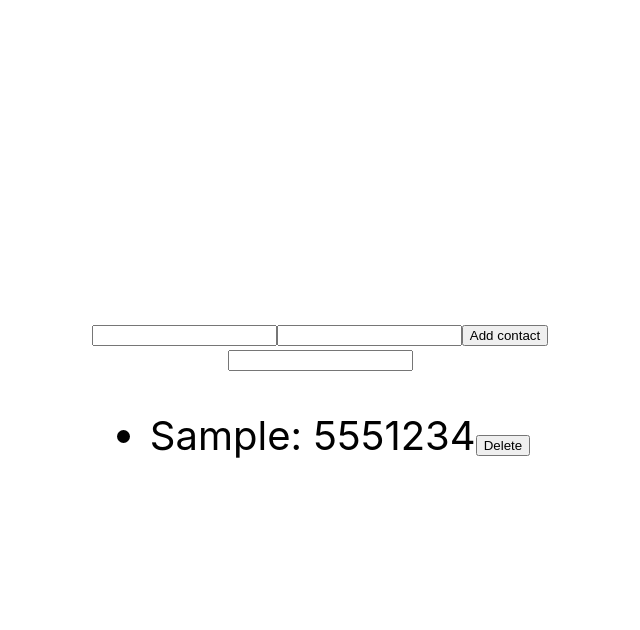
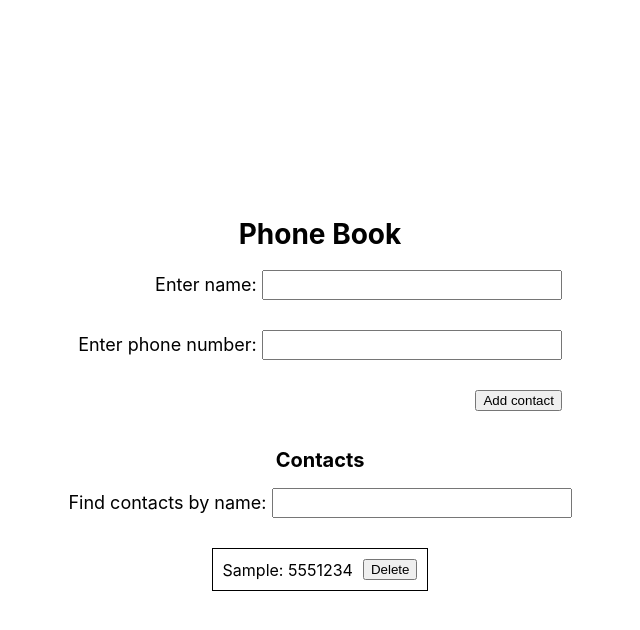
Before and after one commit to Saref111/goit-react-woolf-hw-02-phonebook, a React (Create React App) app: page / in a window 1280 px wide. Both pictures are taken after typing "Sample", "5551234" into the empty fields and a click on the button "Add contact". Shown: the top 630 px of the page, without its empty margins (320-960 px from the left). Built offline with nearby package versions, Linux system fonts and the light colour scheme.

Commit message:
added styles

```diff
--- a/src/components/App.jsx
+++ b/src/components/App.jsx
@@ -64,13 +64,16 @@ class App extends Component {
           color: '#010101',
         }}
       >
+        <h1>Phone Book</h1>
         <PhoneBook onSubmit={this.addContact} />
-        <Filter setFilter={this.setFilter} filterValue={this.state.filter} />
+        <h2>Contacts</h2>
         <Contacts
           contacts={this.state.phones}
           filterValue={this.state.filter}
           deleteContact={this.deleteContact}
-        />
+        >
+          <Filter setFilter={this.setFilter} filterValue={this.state.filter} />
+        </Contacts>
       </div>
     );
   }
--- a/src/components/Contacts/Contacts.jsx
+++ b/src/components/Contacts/Contacts.jsx
@@ -1,4 +1,6 @@
 import React, { Component } from 'react';
+
+import css from './Contacts.module.scss';
 
 class Contacts extends Component {
   filterValues = (contact) => {
@@ -10,14 +12,24 @@ class Contacts extends Component {
 
   render() {
     return (
-      <ul>
-        {this.props.contacts.filter(this.filterValues).map((contact) => (
-          <li key={contact.id}>
-            <span>{contact.name}: {contact.phone}</span>
-            <button type='button' onClick={() => this.props.deleteContact(contact.id)}>Delete</button>
-          </li>
-        ))}
-      </ul>
+      <>
+        {this.props.children}
+        <ul className={css.list}>
+          {this.props.contacts.filter(this.filterValues).map((contact) => (
+            <li key={contact.id} className={css.item}>
+              <span className={css.name}>
+                {contact.name}: {contact.phone}
+              </span>
+              <button
+                type="button"
+                onClick={() => this.props.deleteContact(contact.id)}
+              >
+                Delete
+              </button>
+            </li>
+          ))}
+        </ul>
+      </>
     );
   }
 }
--- /dev/null
+++ b/src/components/Contacts/Contacts.module.scss
@@ -0,0 +1,19 @@
+.list {
+  padding: 0;
+  list-style: none;
+  margin: 0;
+}
+
+.item {
+  display: flex;
+  justify-content: space-between;
+  align-items: center;
+  margin-bottom: 10px;
+  padding: 10px;
+  border: 1px solid #000;
+  font-size: 16px;
+}
+
+.name {
+  margin-right: 10px;
+}
--- a/src/components/Filter/Filter.jsx
+++ b/src/components/Filter/Filter.jsx
@@ -1,4 +1,6 @@
 import React, { Component } from 'react';
+
+import css from './Filter.module.scss';
 
 class Filter extends Component {
   onFilterChange = (e) => {
@@ -7,11 +9,13 @@ class Filter extends Component {
 
   render() {
     return (
-      <input
-        type="text"
-        onChange={this.onFilterChange}
-        value={this.props.filterValue}
-      />
+      <label className={css.label}>Find contacts by name:{' '}
+        <input
+          type="text"
+          onChange={this.onFilterChange}
+          value={this.props.filterValue}
+        />
+      </label>
     );
   }
 }
--- /dev/null
+++ b/src/components/Filter/Filter.module.scss
@@ -0,0 +1,4 @@
+.label {
+    margin-bottom: 10px;
+    font-size: 18px;
+}
--- a/src/components/PhoneBook/PhoneBook.jsx
+++ b/src/components/PhoneBook/PhoneBook.jsx
@@ -1,4 +1,6 @@
 import React, { Component } from 'react';
+
+import css from './PhoneBook.module.scss';
 
 class PhoneBook extends Component {
   state = {
@@ -31,7 +33,8 @@ class PhoneBook extends Component {
 
   render() {
     return (
-      <form onSubmit={this.onSubmit}>
+      <form onSubmit={this.onSubmit} className={css.form}>
+        <label className={css.label}>Enter name:{' '}
           <input
             type="text"
             name="name"
@@ -41,6 +44,8 @@ class PhoneBook extends Component {
             onChange={this.onChangeName}
             value={this.state.name}
           />
+        </label>
+        <label className={css.label}>Enter phone number:{' '}
           <input
             type="tel"
             name="number"
@@ -50,6 +55,7 @@ class PhoneBook extends Component {
             onChange={this.onChangePhone}
             value={this.state.phone}
           />
+        </label>
         <button type="submit">Add contact</button>
       </form>
     );
--- /dev/null
+++ b/src/components/PhoneBook/PhoneBook.module.scss
@@ -0,0 +1,11 @@
+.form {
+    display: flex;
+    flex-direction: column;
+    align-items: flex-end;
+    margin-bottom: 20px;
+}
+
+.label {
+    margin-bottom: 10px;
+    font-size: 18px;
+}
--- a/src/index.scss
+++ b/src/index.scss
@@ -1,4 +1,8 @@
 @import-normalize; /* bring in normalize.css styles */
+
+* {
+  box-sizing: border-box;
+}
 
 body {
   margin: 0;
@@ -13,3 +17,19 @@ code {
   font-family: source-code-pro, Menlo, Monaco, Consolas, 'Courier New',
     monospace;
 }
+
+h1 {
+  font-size: 28px;
+}
+
+h2 {
+  font-size: 20px;
+}
+
+input {
+  width: 300px;
+  height: 30px;
+  padding-left: 10px;
+  margin-bottom: 20px;
+  font-size: 18px;
+}
```
Lines whose indentation alone changed are shown as unchanged.
